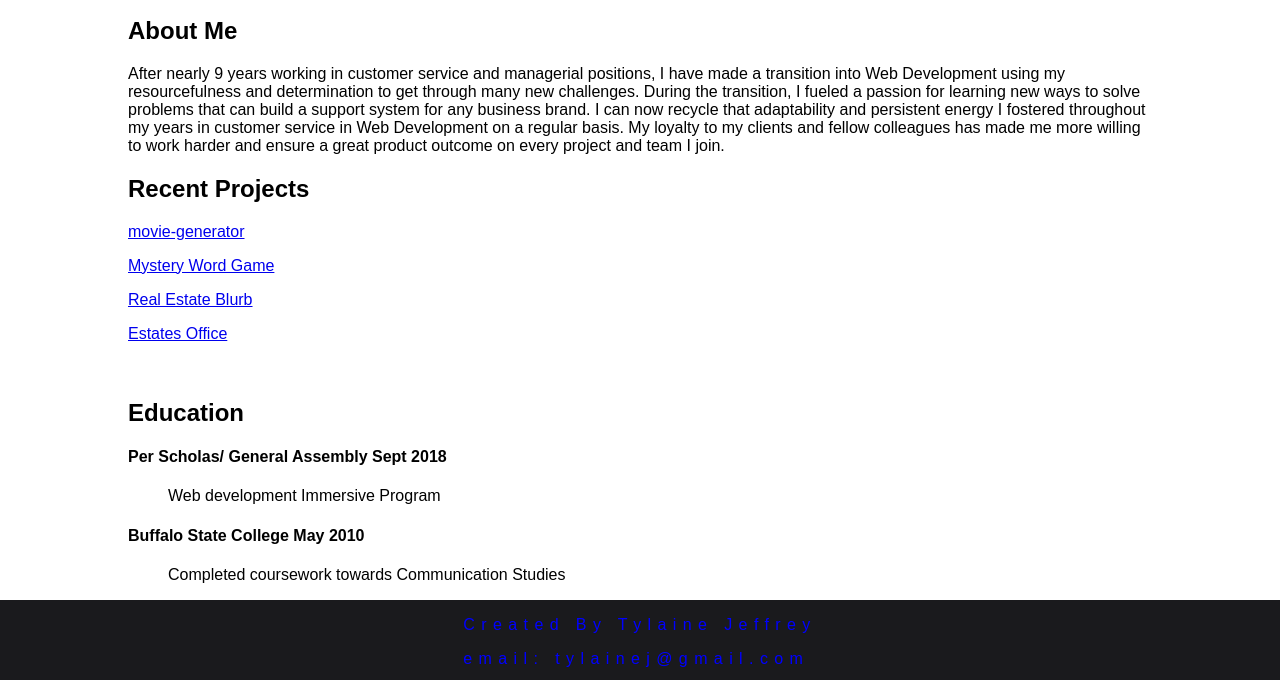
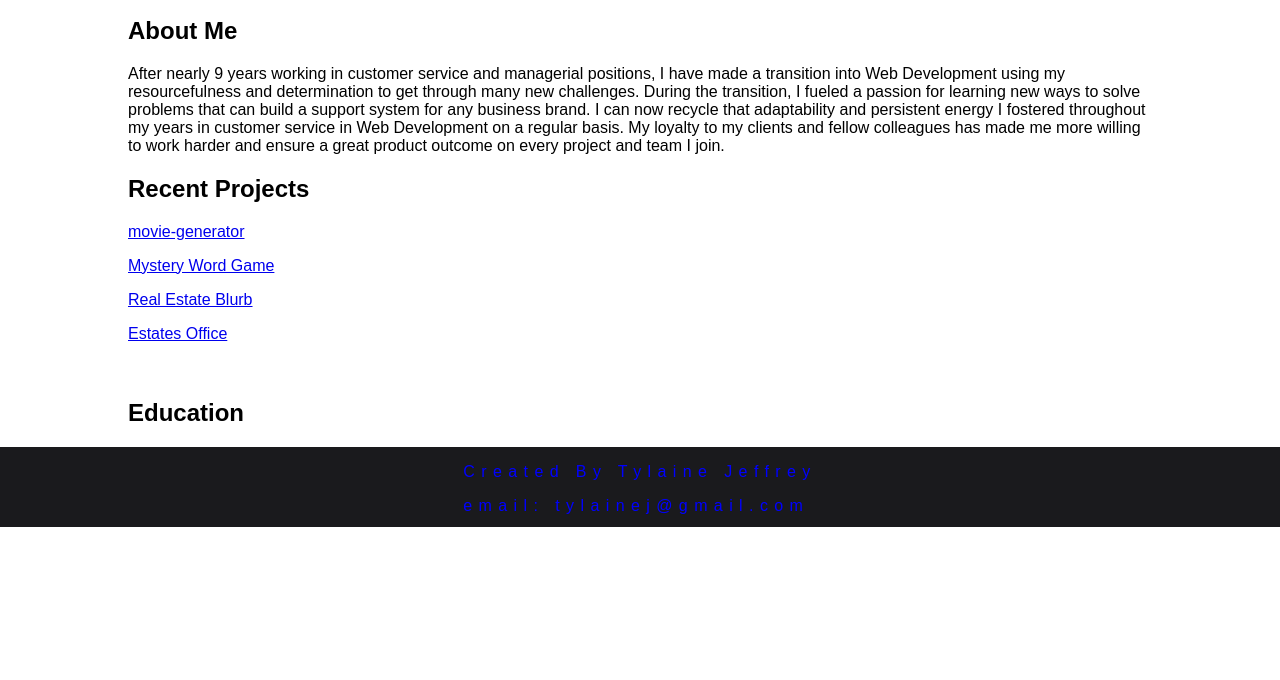
Before and after one commit to tylainej/Portfolio, a plain HTML site: page docs/index.html in a window 1280 px wide. Shown: the part 127-807 px from the top of the page. Drawn offline with Linux system fonts and the light colour scheme.

Commit message:
deleted a div

```diff
--- a/docs/index.html
+++ b/docs/index.html
@@ -61,13 +61,6 @@
             <h2>Education</h2>
         </div>
         <div class="educ-list">
-            <h4>Per Scholas/ General Assembly Sept 2018</h4>
-
-            <ul>Web development Immersive Program </ul>
-
-            <h4>Buffalo State College May 2010</h4>
-
-            <ul>Completed coursework towards Communication Studies</ul>
         </div>
         <footer class="footer-div">
             <div class="foot">
```
